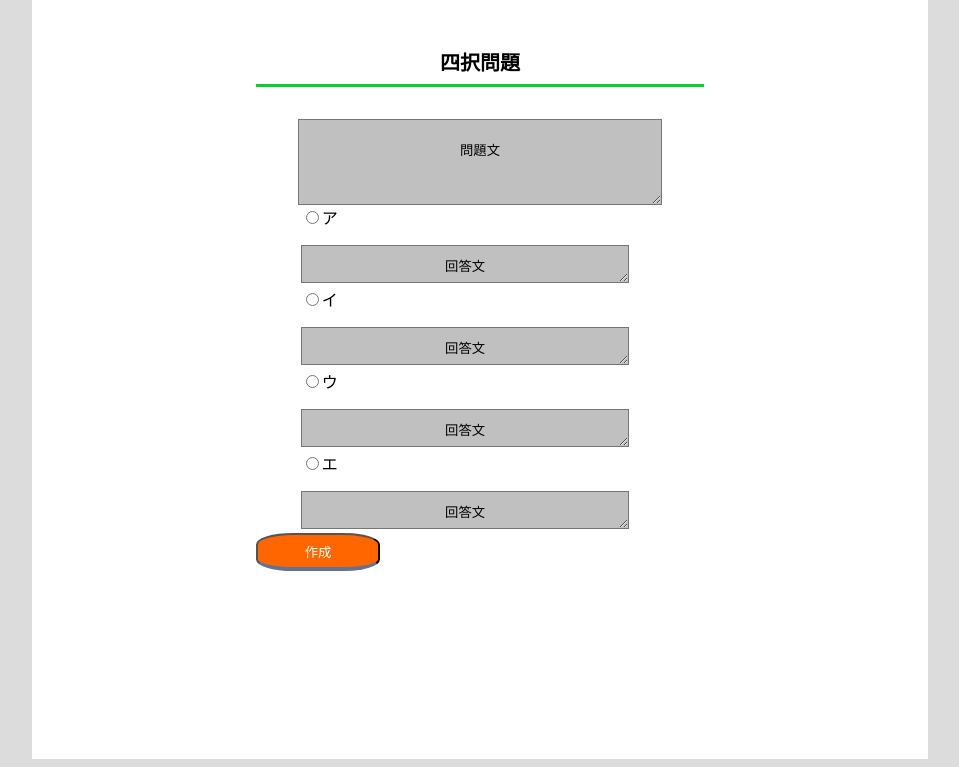
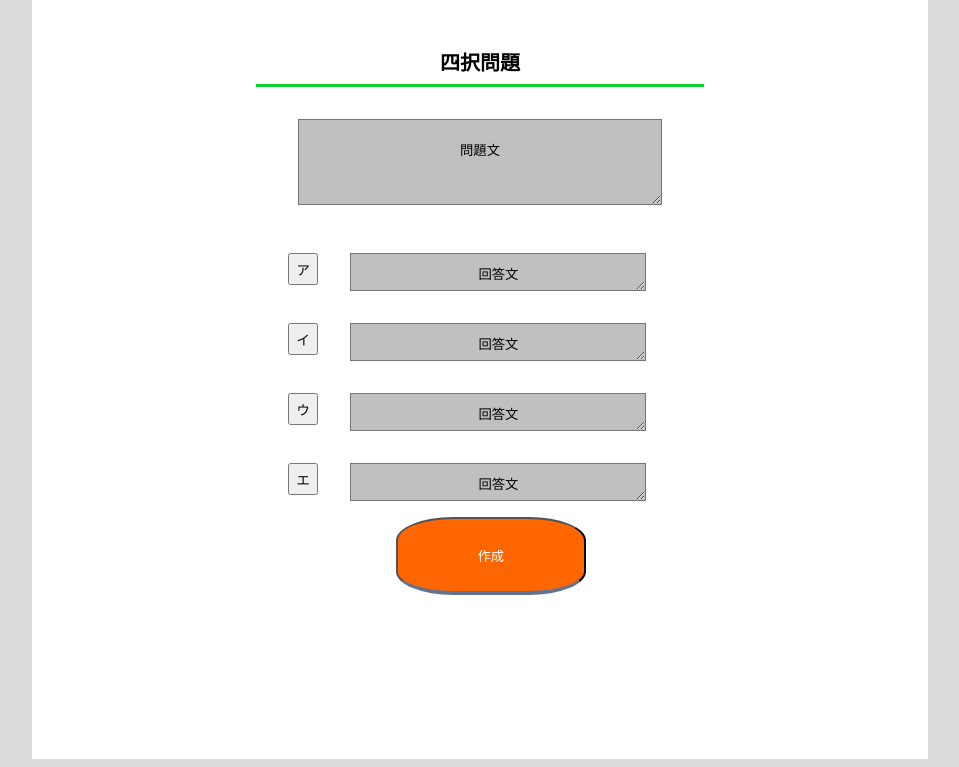
Before and after one commit to yuatomo/-------------, a PHP site: page /createQuestion/four-choice.html in a window 1280 px wide. Shown: the part 121-888 px from the top of the page, without its empty margins (160-1119 px from the left). Run offline with PHP 8.4, Linux system fonts and the light colour scheme.

Commit message:
四択作問のボタンの変更

```diff
--- a/createQuestion/css/four-choise.css
+++ b/createQuestion/css/four-choise.css
@@ -6,6 +6,11 @@ h1{
   text-align: center;
   width: 70%;
   padding: 1vh 0;
+}
+.question{
+  width: 80%;
+  height: 5rem;
+  background-color: #C0C0C0;
 }
 
 ::placeholder{
@@ -17,9 +22,22 @@ h1{
     line-height: 200%;
   }
 
+  .number{
+    display: flex; justify-content: flex-end;
+    margin-top: 1rem;
+  }
+
+  .button
+  {
+    width: 2rem;
+    height: 2rem;
+    margin-top: 1rem;
+  }
+
 .choiceQuestion{
     width: 80%;
     margin: auto;
+    margin: 2em;
 }
 .container {
 	display: block;
@@ -35,17 +53,18 @@ h1{
   height: 2rem;
   background-color: #C0C0C0;
   margin-top: 1rem;
+  margin-left: 2rem;
 }
 .create {
   display: inline-block;
-    padding: 0.5em 3.5em;
+  padding: 2em 6em;
   text-decoration: none;
   background: #FF6600;/*ボタン色*/
   color: #FFF;
   border-bottom: solid 4px #627295;
   border-radius: 30%;
-    height: auto;
-    margin: 0 auto;
+  margin-left: 30%;
+  margin-top: 1rem;
   }
   .create:active {
     /*ボタンを押したとき*/
--- a/createQuestion/four-choice.html
+++ b/createQuestion/four-choice.html
@@ -33,30 +33,29 @@
                 <h1>四択問題</h1>
             <div class="container">
 
-                <div style="display: flex; justify-content: center; align-items: center;">
-                    <textarea  style="width: 80%; height: 5rem; background-color: #C0C0C0;" placeholder="問題文"></textarea>
+                <div style="display: flex; justify-content: center;">
+                    <textarea class="question" placeholder="問題文"></textarea>
                 </div>
 
                 <div class="choiceQuestion">
                     <div class="1 number">
-                        <input type="radio" name="askaquestion" value="a" class="A radio">ア
+                        <input type="button" name="askaquestion" value="ア" class="A button">
                     <textarea class="A answer"  placeholder="回答文"></textarea>
                 </div>
 
                 <div class="2 number"">
-                    <input type="radio" name="askaquestion" value="i" class="B radio">イ
+                    <input type="button" name="askaquestion" value="イ" class="B button">
                     <textarea class="B answer"  placeholder="回答文"></textarea>
                 </div>
 
                 <div class="3 number">
-                    <input type="radio" name="askaquestion" value="u" class="C radio">ウ
+                    <input type="button" name="askaquestion" value="ウ" class="C button">
                     <textarea class="C answer"  placeholder="回答文"></textarea>
                 </div>
 
                 <div class="4 number">
-                    <input type="radio" name="askaquestion" value="e" class="D radio">エ
+                    <input type="button" name="askaquestion" value="エ" class="D button">
                     <textarea class="D answer"  placeholder="回答文"></textarea>
-                </div>
                 </div>
                 <input type="button" class="create" value="作成">
             </div>
```
Lines whose indentation alone changed are shown as unchanged.
